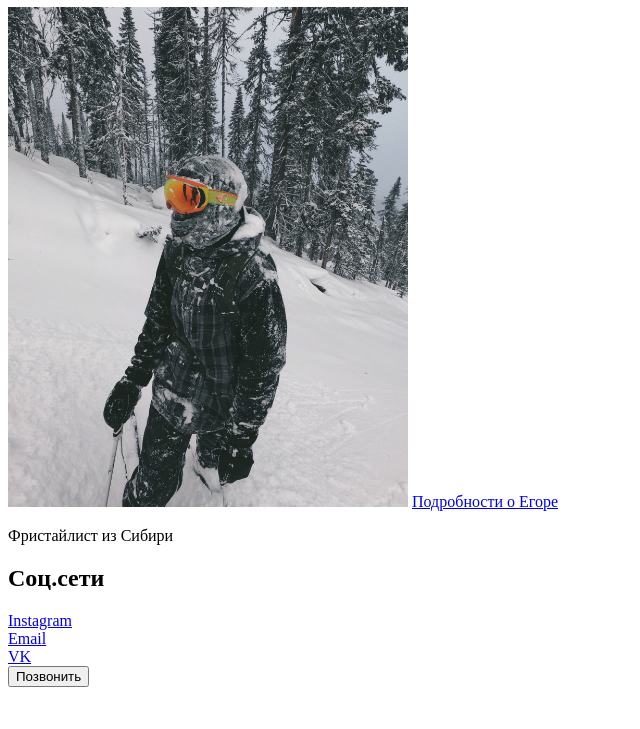
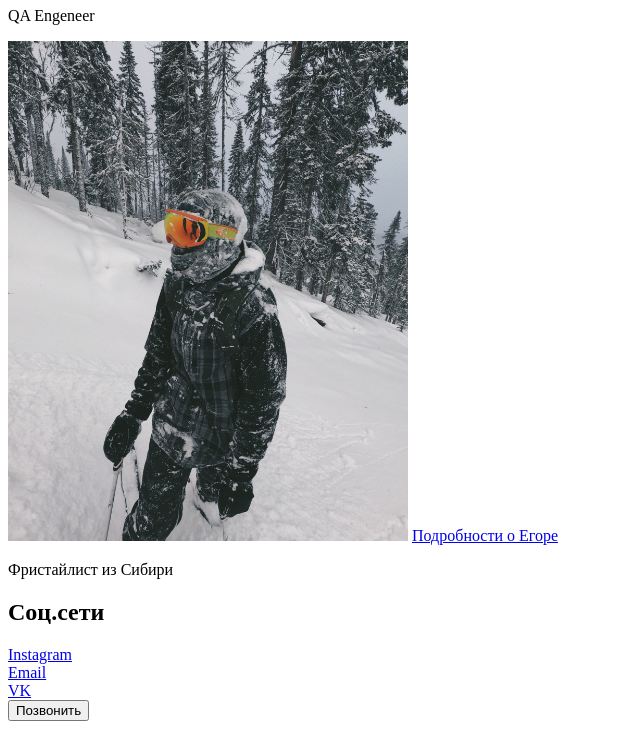
Before and after one commit to Egor-qa-Gamzikov/-HTML-CSS, a plain HTML site: page Мой сайт/index.html in a window 1280 px wide. Shown: the part 73-802 px from the top of the page, without its empty margins (0-640 px from the left). Drawn offline with Linux system fonts and the light colour scheme.

Commit message:
изменения

```diff
--- a/Мой сайт/index.html
+++ b/Мой сайт/index.html
@@ -7,6 +7,7 @@
 
 <body class="container">
 		<h1>Егор Гамзиков</h1>
+		<p>QA Engeneer</p>
 
 		<div class="item">
 			<img alt="картинка лыжника" src="001.png" height="500px" width="400px">
```
